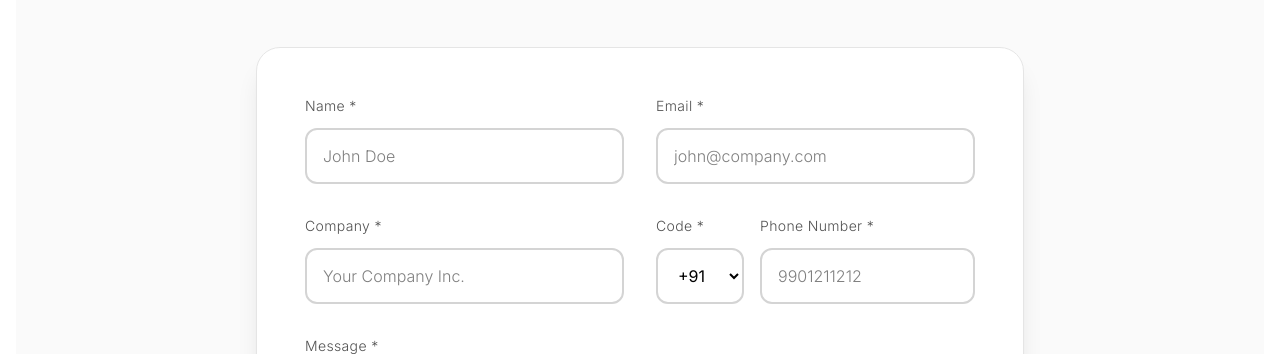
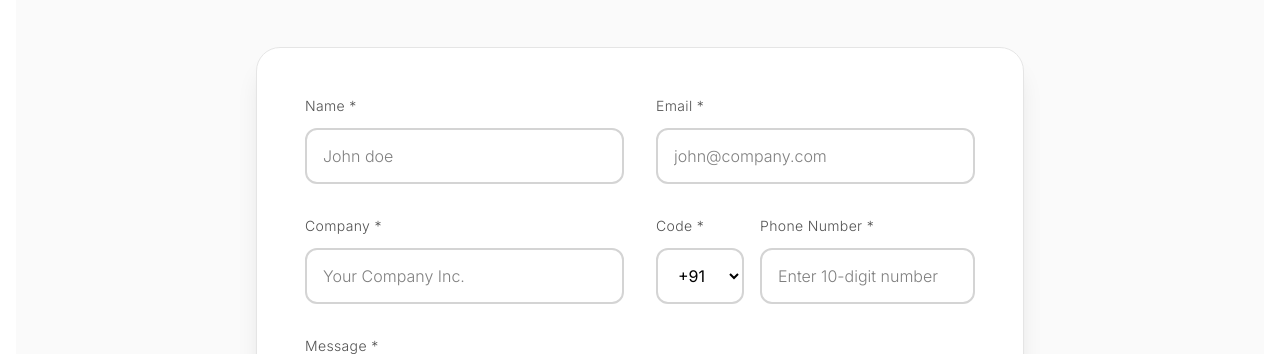
Before and after one commit to Suthan4/cmp--website, a Next.js app: page / in a window 1280 px wide. Shown: the part 8920-9274 px from the top of the page. Built offline with nearby package versions, Linux system fonts and the light colour scheme.

Commit message:
Added email

```diff
--- a/package.json
+++ b/package.json
@@ -9,6 +9,7 @@
     "lint": "eslint"
   },
   "dependencies": {
+    "@emailjs/browser": "^4.4.1",
     "@hookform/resolvers": "^5.2.2",
     "lucide-react": "^0.546.0",
     "motion": "^12.23.24",
--- a/src/app/api/contact/route.ts
+++ b/src/app/api/contact/route.ts
@@ -2,13 +2,22 @@ import { NextResponse } from "next/server";
 import nodemailer from "nodemailer";
 export async function POST(req: Request) {
   const { name, email, company, phoneNumber, message, countryCode } =
-    await req.json();
+  await req.json();
   const transporter = nodemailer.createTransport({
-    service: "gmail",
+    service: "smtp-mail.outlook.com",
+    port: 587,
+    secure: false,
     auth: {
-      user: "harisuthan268@gmail.com",
-      pass: "qdjr evsm unrq gytb",
+      user: "Contactus@smyd.in",
+      pass: "Happyfaceme@2001",
     },
+    tls: {
+      ciphers: "SSLv3",
+    },
+  });
+  transporter.verify((err, success) => {
+    if (err) console.error("❌ SMTP connection failed:", err);
+    else console.log("✅ Connected to Outlook SMTP!");
   });
   try {
     await transporter.sendMail({
@@ -23,6 +32,7 @@ Phone: ${countryCode}-${phoneNumber}
 Message: ${message}
   `,
     });
+
     return NextResponse.json({ success: true });
   } catch (error) {
     console.error(error);
--- a/src/components/contactForm.tsx
+++ b/src/components/contactForm.tsx
@@ -1,10 +1,11 @@
 import { useState } from "react";
-import { useForm } from "react-hook-form";
+import { Controller, useForm } from "react-hook-form";
 import { zodResolver } from "@hookform/resolvers/zod";
 import { z } from "zod";
 import { motion } from "framer-motion";
 import { ArrowRight } from "lucide-react";
 import { AnimatedSection } from "./animatedSection";
+import emailjs from "@emailjs/browser";
 
 // 1. Define Zod schema
 const contactSchema = z.object({
@@ -32,7 +33,9 @@ const ContactSection = () => {
     handleSubmit,
     reset,
     formState: { errors },
+    control,
   } = useForm<FormData>({
+    mode: "all",
     resolver: zodResolver(contactSchema),
     defaultValues: {
       name: "",
@@ -47,26 +50,35 @@ const ContactSection = () => {
   const onSubmit = async (data: FormData) => {
     setIsSubmitting(true);
     try {
-      const res = await fetch("/api/contact", {
-        method: "POST",
-        headers: { "Content-Type": "application/json" },
-        body: JSON.stringify({
-          ...data,
-          phoneNumber: `${data.countryCode} ${data.phoneNumber}`,
-        }),
-      });
-      const result = await res.json();
+      // EmailJS configuration
+      // const publicKey = process.env.NEXT_PUBLIC_EMAILJS_PUBLIC_KEY!;
+      // const serviceId = process.env.NEXT_PUBLIC_EMAILJS_SERVICE_ID!;
+      // const templateId = process.env.NEXT_PUBLIC_EMAILJS_TEMPLATE_ID!;
+      const publicKey = "ufJm_NWjE4Zc3_CRf";
+      const serviceId = "service_c1h9tol";
+      const templateId = "template_ct39nig";
+
+      // Template params to send
+      const templateParams = {
+        from_name: data.name,
+        from_email: data.email,
+        subject: "Contact Us",
+        name: data.name,
+        email: data.email,
+        company: data.company,
+        phone: `${data.countryCode}-${data.phoneNumber}`,
+        message: data.message,
+        to_email: "contact@companyname.in",
+      };
+
+      // Send email
+      await emailjs.send(serviceId, templateId, templateParams, publicKey);
+
+      reset();
+    } catch (error) {
+      console.error("EmailJS Error:", error);
+    } finally {
       setIsSubmitting(false);
-      if (result.success) {
-        alert("Email sent successfully!");
-        reset();
-      } else {
-        alert("Failed to send email");
-      }
-    } catch (error) {
-      console.error(error);
-      setIsSubmitting(false);
-      alert("Failed to send email");
     }
   };
 
@@ -106,17 +118,36 @@ const ContactSection = () => {
                     <label className="text-sm text-neutral-600 mb-3 block font-light tracking-wide">
                       Name *
                     </label>
+                    <Controller
+                      name="name"
+                      control={control}
+                      render={({ field: { value, onChange, ...field } }) => (
+                        <>
                           <input
-                      {...register("name")}
+                            {...field}
+                            type="text"
+                            pattern="[0-9]*"
+                            placeholder="John doe"
+                            maxLength={10}
+                            value={value}
                             disabled={isSubmitting}
-                      className="w-full bg-white outline-none border-2 border-neutral-300 text-black h-14 rounded-xl font-light px-4 transition-all duration-300 ease-in-out focus:border-black focus:shadow-lg disabled:cursor-not-allowed disabled:bg-gray-200 disabled:border-gray-300"
-                      placeholder="John Doe"
+                            onChange={(e) => {
+                              const cleaned = e.target.value.replace(
+                                /[^A-Za-z\s]/g,
+                                ""
+                              );
+                              onChange(cleaned); // ✅ updates form state
+                            }}
+                            className="w-full no-arrows bg-white outline-none border-2 border-neutral-300 text-black h-14 rounded-xl font-light px-4 transition-all duration-300 ease-in-out focus:border-black focus:shadow-lg disabled:cursor-not-allowed disabled:bg-gray-200 disabled:border-gray-300"
                           />
                           {errors.name && (
                             <p className="text-red-500 text-sm mt-1">
                               {errors.name.message}
                             </p>
                           )}
+                        </>
+                      )}
+                    />
                   </div>
 
                   {/* Email */}
@@ -170,7 +201,11 @@ const ContactSection = () => {
                         className="h-14 rounded-xl border-2 border-neutral-300 bg-white px-4 outline-none focus:border-black focus:shadow-lg disabled:bg-gray-200 disabled:border-gray-300 disabled:cursor-not-allowed"
                       >
                         {countryCodes.map((code) => (
-                          <option key={code} value={code} disabled={code !== "+91"}>
+                          <option
+                            key={code}
+                            value={code}
+                            disabled={code !== "+91"}
+                          >
                             {code}
                           </option>
                         ))}
@@ -186,18 +221,36 @@ const ContactSection = () => {
                       <label className="text-sm text-neutral-600 mb-3 block font-light tracking-wide">
                         Phone Number *
                       </label>
+                      <Controller
+                        name="phoneNumber"
+                        control={control}
+                        render={({ field: { value, onChange, ...field } }) => (
+                          <>
                             <input
-                        {...register("phoneNumber")}
-                        type="number"
+                              {...field}
+                              type="text"
+                              inputMode="numeric"
+                              pattern="[0-9]*"
+                              placeholder="Enter 10-digit number"
+                              maxLength={10}
+                              value={value}
                               disabled={isSubmitting}
+                              onChange={(e) => {
+                                const cleaned = e.target.value
+                                  .replace(/\D/g, "")
+                                  .slice(0, 10);
+                                onChange(cleaned); // ✅ updates form state
+                              }}
                               className="w-full no-arrows bg-white outline-none border-2 border-neutral-300 text-black h-14 rounded-xl font-light px-4 transition-all duration-300 ease-in-out focus:border-black focus:shadow-lg disabled:cursor-not-allowed disabled:bg-gray-200 disabled:border-gray-300"
-                        placeholder="9901211212"
                             />
                             {errors.phoneNumber && (
                               <p className="text-red-500 text-sm mt-1">
                                 {errors.phoneNumber.message}
                               </p>
                             )}
+                          </>
+                        )}
+                      />
                     </div>
                   </div>
                 </div>
```
Also changed, not shown: 1 other file (tests, documents, lock files or other folders). Lines whose indentation alone changed are shown as unchanged.
